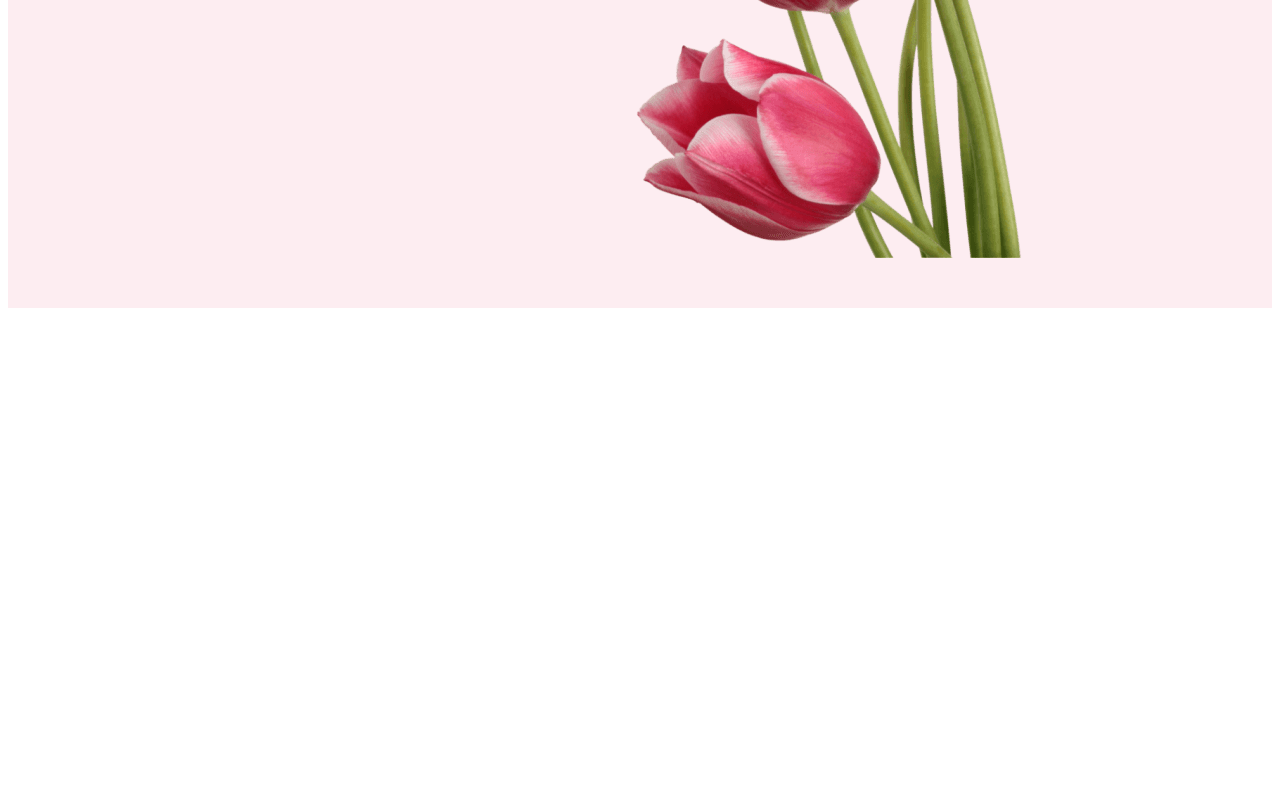
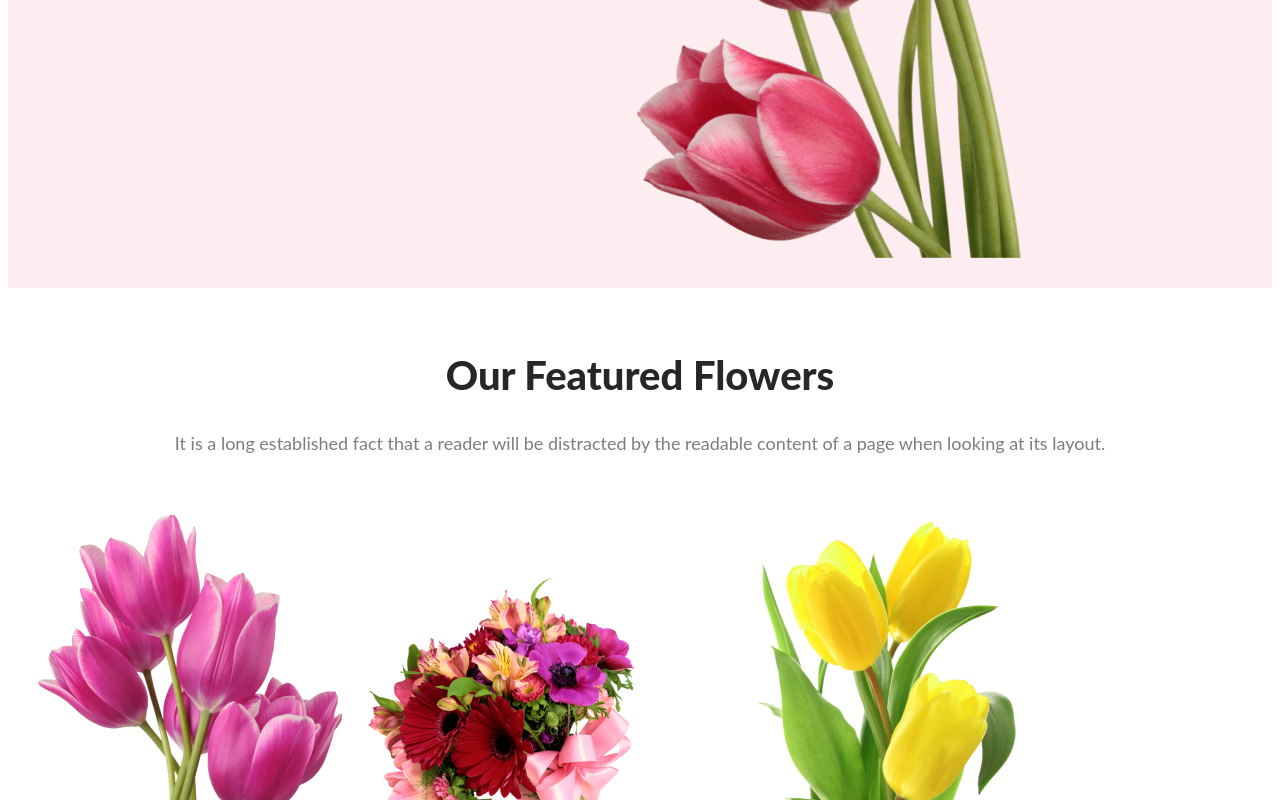
Before and after one commit to prodip1986/flower-shop-assignment, a plain HTML site: page index.html in a window 1280 px wide. Shown: the part 580-1380 px from the top of the page. Before the commit the page ends 896 px from the top, so only its background shows below. Drawn offline with Linux system fonts and the light colour scheme.

Commit message:
add section

```diff
--- a/index.html
+++ b/index.html
@@ -9,7 +9,8 @@
     <link href="https://fonts.googleapis.com/css2?family=Open+Sans:wght@400;700;800&display=swap" rel="stylesheet">
      <link rel="stylesheet" href="style.css">
 </head>
-<body>
+<header>
+    <body>
         <div class="banner">
             <div>
                 <h1>Let's make <br> beautiful flowers a <br> part of your life.</h1>
@@ -19,5 +20,15 @@
             </div>
             <img src="Flower/pngwing 10.png" alt="">
         </div>
-</body>
+    </body>
+</header>
+<main>
+    <section class="about">
+        <h2 class="section-title">Our Featured Flowers</h2>
+        <p class="section-paragraph">It is a long established fact that a reader will be distracted by the readable content of a page when looking at its layout.</p>
+        <img src="Flower/pngwing 6.png" alt="Pink Flower Tree">
+        <img src="Flower/pngwing 5.png" alt="">
+        <img src="Flower/pngwing 7.png" alt="">
+    </section>
+</main>
 </html>
--- a/style.css
+++ b/style.css
@@ -2,11 +2,34 @@
 body{
     font-family: 'Open Sans', sans-serif;
     font-family: Lato;
+
 }
 .banner{
-    padding: 30px 30px 50px 50px;
+    padding: 30px 30px 30px 30px;
     display: flex;
     align-items: center;
     color: #272727;
     background: rgba(229, 84, 115, 0.10);
 }
+.btn{
+    color: #E55473;
+}
+/* main-section-styles */
+.about{
+    padding: 30px;
+    background: #FFF;
+}
+.section-title{
+    color: #272727;
+text-align: center;
+font-size: 40px;
+font-weight: 800;
+
+}
+.section-paragraph{
+color: rgba(39, 39, 39, 0.60);
+text-align: center;
+font-size: 18px;
+font-weight: 400;
+line-height: 30p
+}
```
